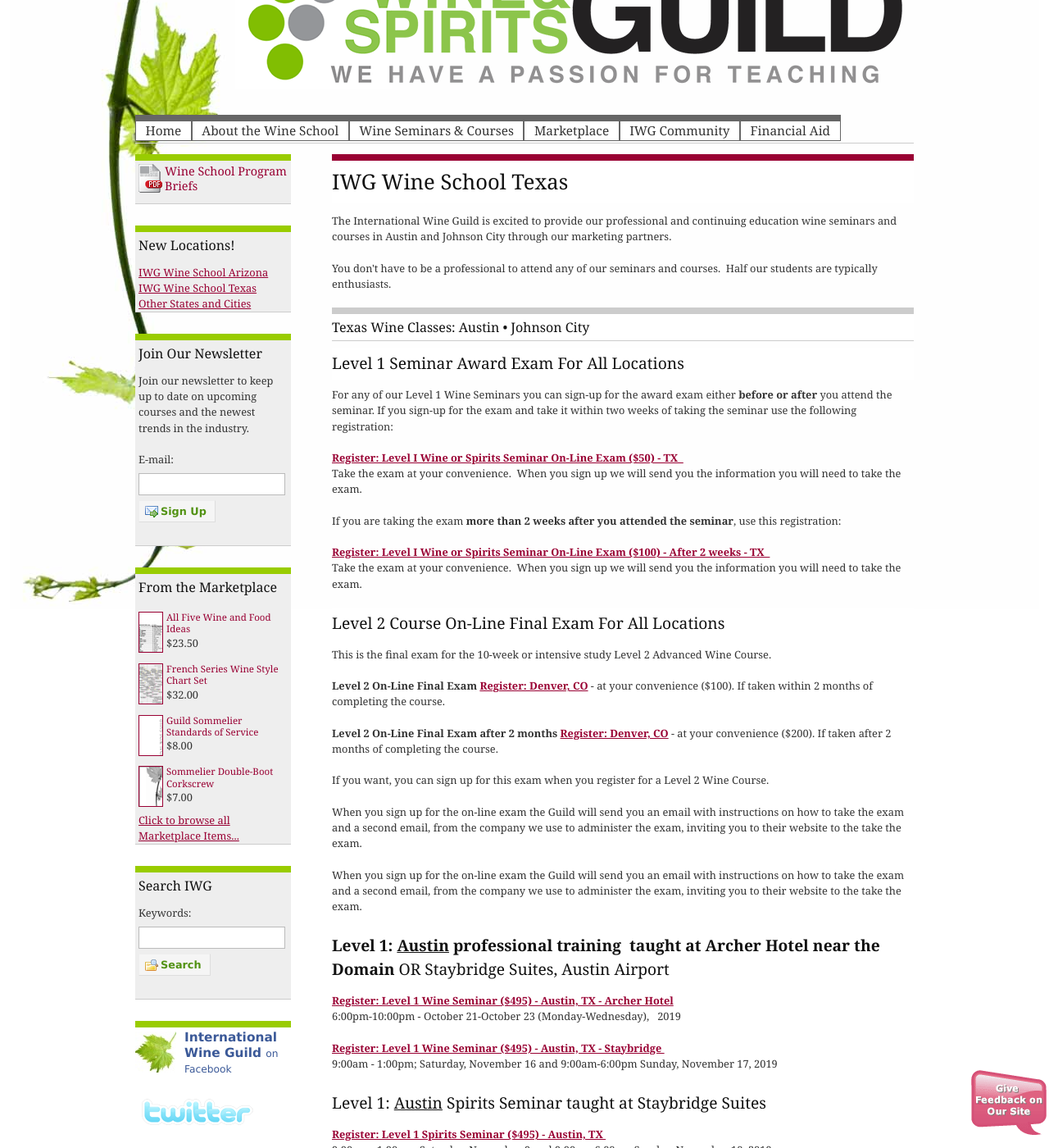
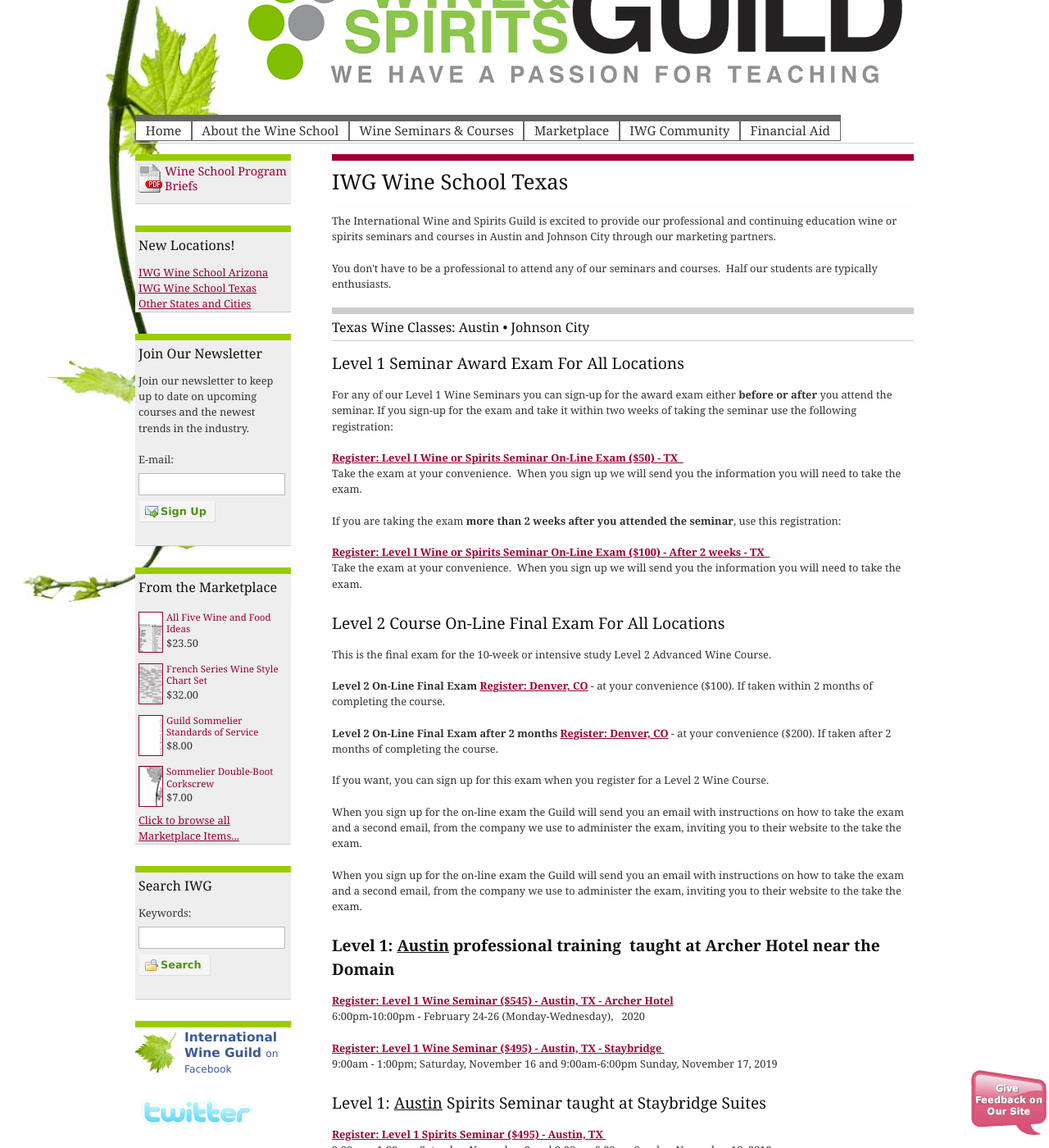
Before and after one commit to CKDev/internationalwineguild.com, a Jekyll site: the page built from texas-wine-school.html, in a window 1280 px wide and 1400 px high, scrolled down 237 px. Shown: the whole window at 82% size. Built offline with Jekyll 4.4.1, drawn with Linux system fonts in a browser that asks for light colours; a script that is not in the unit is left out; comment, search, counter and statistics services are not loaded.

Commit message:
Update texas-wine-school.html

```diff
--- a/texas-wine-school.html
+++ b/texas-wine-school.html
@@ -5,7 +5,7 @@
 
 <h1>IWG Wine School Texas</h1>
 
-<p>The International Wine Guild is excited to provide our professional and continuing education wine seminars and
+<p>The International Wine and Spirits Guild is excited to provide our professional and continuing education wine or spirits seminars and
   courses in Austin and Johnson City through our marketing partners.</p>
 <p>You don't have to be a professional to attend any of our seminars and courses. &nbsp;Half our students are typically
   enthusiasts.</p>
@@ -26,7 +26,6 @@
       Level I Wine or Spirits Seminar On-Line Exam ($100) - After 2 weeks - TX &nbsp;<br>
     </strong></a>Take the exam at your convenience. &nbsp;When you sign up we will send you the information you will
   need to take the exam.&nbsp;</p>
-
 <h3>Level 2 Course On-Line Final Exam For All Locations </h3>
 <p>This is the final exam for the 10-week or intensive study Level 2 Advanced Wine Course.</p>
 <p><strong>Level 2 On-Line Final Exam&nbsp;<a
@@ -45,12 +44,13 @@
 <p>When you sign up for the on-line exam the Guild will send you an email with instructions on how to take the exam
   and a second email, from the company we use to administer the exam, inviting you to their website to the take the
   exam.</p>
-<h3><strong>Level 1: <u>Austin</u> professional training&nbsp; taught at Archer Hotel near the Domain&nbsp;</strong>OR
-  Staybridge Suites, Austin Airport</h3>
+<h3><strong>Level 1: <u>Austin</u> professional training&nbsp; taught at Archer Hotel near the Domain&nbsp;</strong></h3>
+
 <p><a class="ga-track"
-    href="http://ww4.aitsafe.com/cf/add.cfm?userid=6714687&amp;product=Level+1+Wine+Seminar+Austin-Archer++-++10/21-10/23,2019&amp;price=495&amp;return=www.internationalwineguild.com/texas-wine-school"><strong>Register:
-      Level 1 Wine Seminar ($495) - Austin, TX - Archer Hotel<br>
-    </strong></a>6:00pm-10:00pm - October 21-October 23 (Monday-Wednesday), &nbsp; 2019</p>
+    href="http://ww4.aitsafe.com/cf/add.cfm?userid=6714687&amp;product=Level+1+Wine+Seminar+Austin-Archer++-++02/24-02/26,2020&amp;price=545&amp;return=www.internationalwineguild.com/texas-wine-school"><strong>Register:
+      Level 1 Wine Seminar ($545) - Austin, TX - Archer Hotel<br>
+    </strong></a>6:00pm-10:00pm - February 24-26 (Monday-Wednesday), &nbsp; 2020</p>
+
 <p><a class="ga-track"
     href="http://ww4.aitsafe.com/cf/add.cfm?userid=6714687&amp;product=Level+I+Wine+Seminar+Austin++-++11/16-17/2019&amp;price=495&amp;return=www.internationalwineguild.com/texas-wine-school"><strong>Register:
       Level 1 Wine Seminar ($495) - Austin, TX - Staybridge&nbsp;<br>
```
